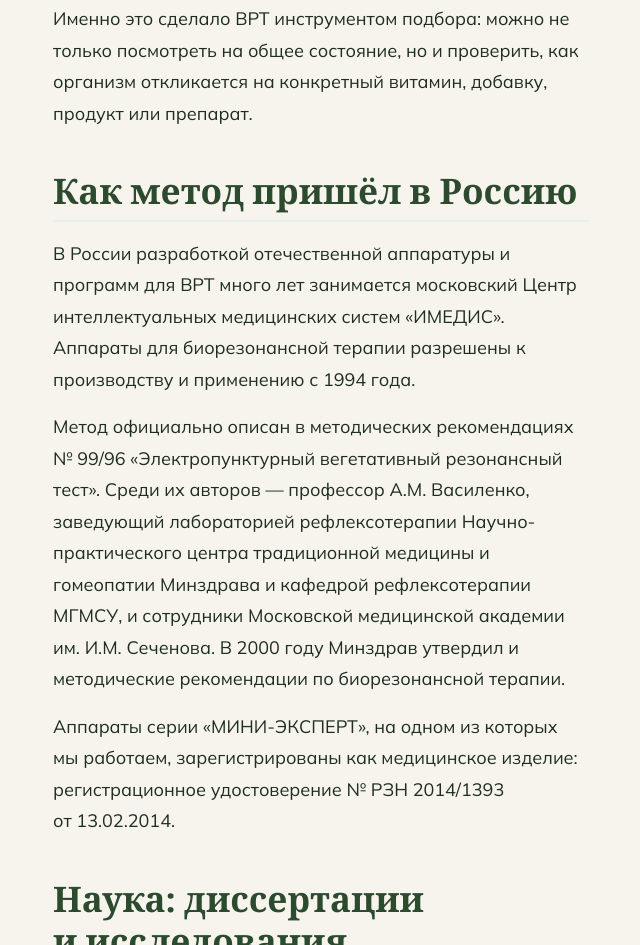
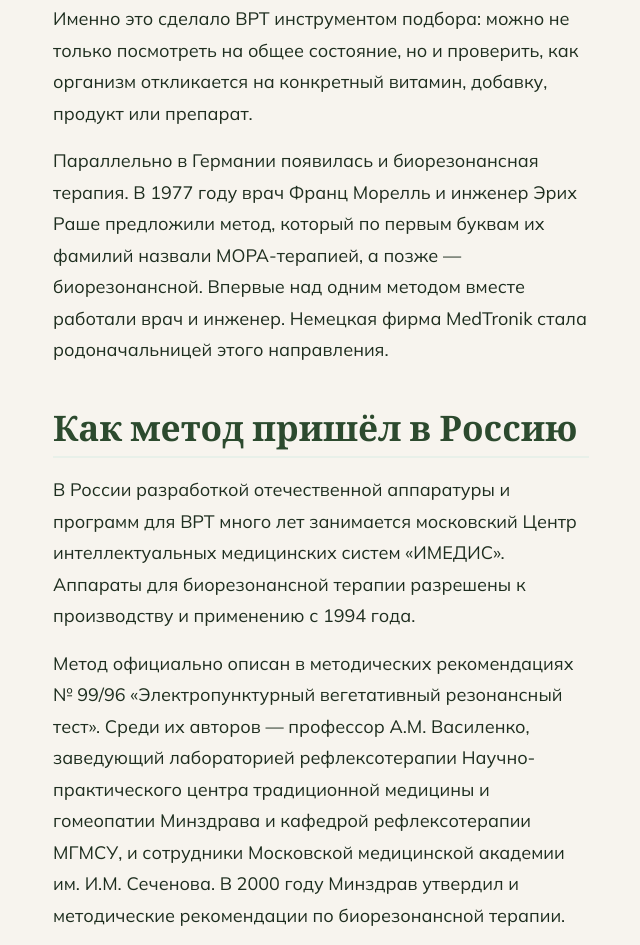
Before and after one commit to lifestyleabkhazia-beep/lifestyle-blog-images, a plain HTML site: page articles/article-vrt.html in a window 1280 px wide. Shown: the part 2417-3362 px from the top of the page, without its empty margins (145-785 px from the left). Drawn offline with nearby package versions, Linux system fonts and the light colour scheme; a web font is replaced by a local one.

Commit message:
Статья ВРТ: история МОРА-терапии (Морелль и Раше, 1977)
Co-Authored-By: Claude Opus 5.5 <noreply@anthropic.com>
Claude-Session: https://claude.ai/code/session_0187Gxbcz4eoRHthXuJ82kVf

```diff
--- a/articles/article-vrt.html
+++ b/articles/article-vrt.html
@@ -97,6 +97,8 @@
             <h2>Шаг вперёд: доктор Шиммель и вегетативный резонансный тест</h2>
             <p>Следующий шаг сделал его соотечественник, доктор Хельмут Шиммель. В 1978 году на основе электроакупунктуры по Фоллю он предложил вегетативный резонансный тест — ВРТ, в Европе его знают как Vegatest. Главное отличие: в методе Фолля для полной диагностики использовали от 500 до 1000 точек, а в ВРТ специалист работает с одной точкой, где показания устойчиво повторяются, а в электрическую цепь последовательно подключает тестовые образцы. Реакция вегетативной нервной системы на каждый образец фиксируется прибором.</p>
             <p>Именно это сделало ВРТ инструментом подбора: можно не только посмотреть на общее состояние, но и проверить, как организм откликается на конкретный витамин, добавку, продукт или препарат.</p>
+
+            <p>Параллельно в Германии появилась и биорезонансная терапия. В 1977 году врач Франц Морелль и инженер Эрих Раше предложили метод, который по первым буквам их фамилий назвали МОРА-терапией, а позже — биорезонансной. Впервые над одним методом вместе работали врач и инженер. Немецкая фирма MedTronik стала родоначальницей этого направления.</p>
 
             <h2>Как метод пришёл в Россию</h2>
             <p>В России разработкой отечественной аппаратуры и программ для ВРТ много лет занимается московский Центр интеллектуальных медицинских систем «ИМЕДИС». Аппараты для биорезонансной терапии разрешены к производству и применению с 1994 года.</p>
```
